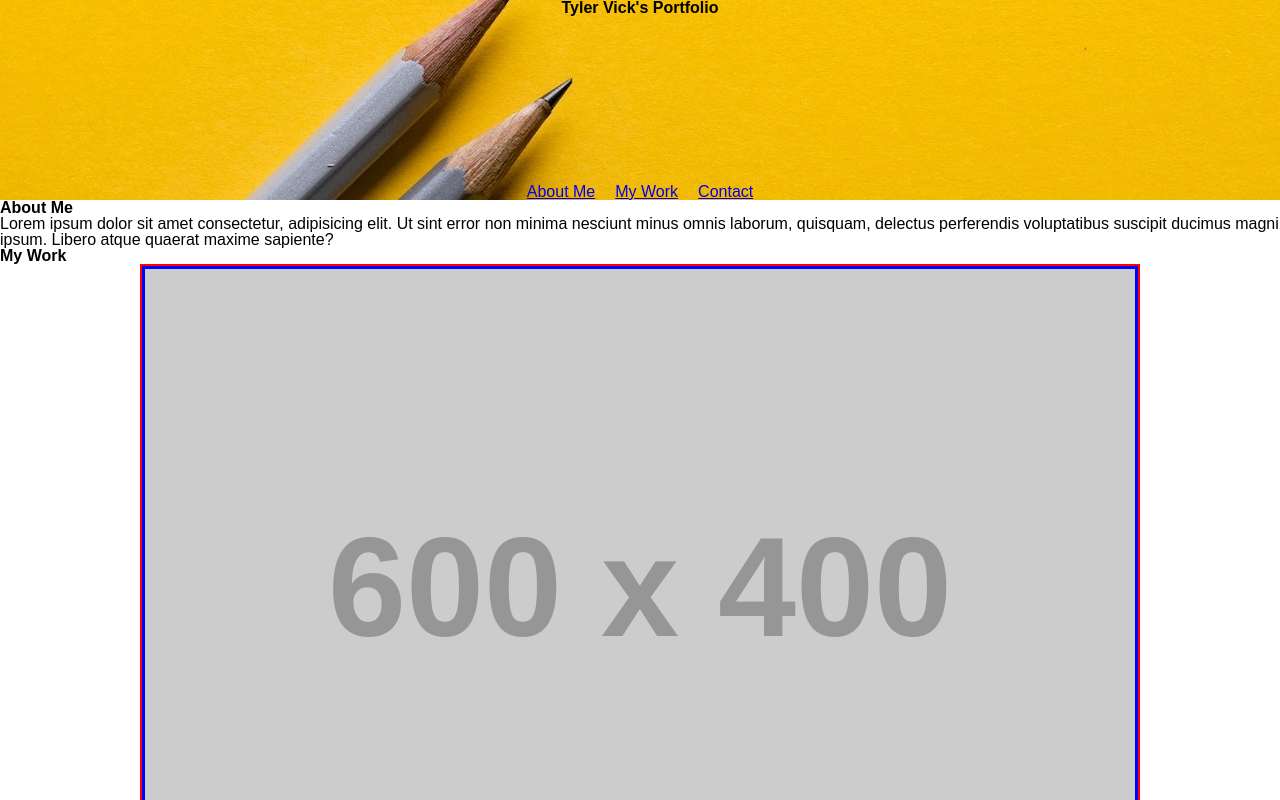
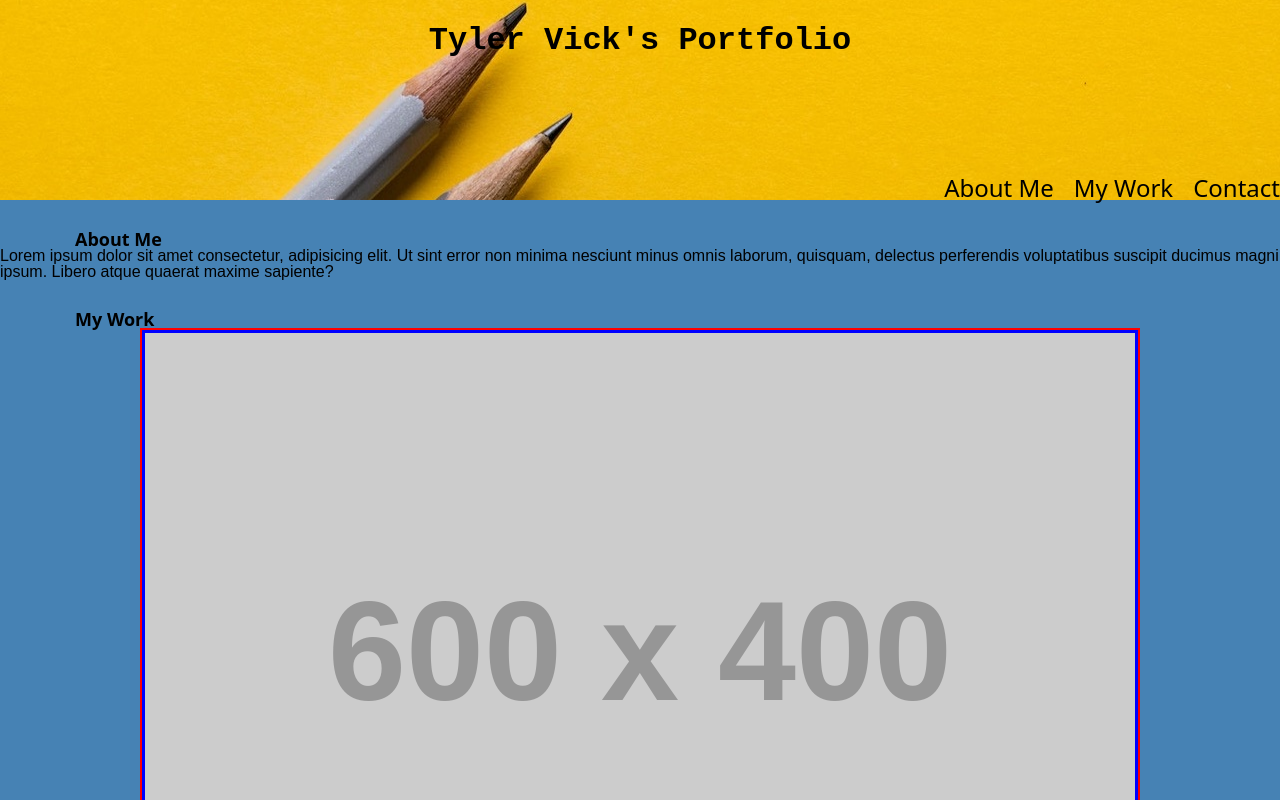
Before and after one commit to jrtvick/Advanced-CSS-Portfolio, a plain HTML site: page index-new.html in a window 1280 px wide. Shown: the top 800 px of the page. Drawn offline with Linux system fonts and the light colour scheme; placeholder pictures from the web are drawn by us.

Commit message:
Updated CSS with improved layout and stylistic decisions

```diff
--- a/assets/css/style-new.css
+++ b/assets/css/style-new.css
@@ -1,41 +1,62 @@
 body {
     display: flex;
     flex-direction: column;
-
-
     min-height: 100vh;
+    background-color: steelblue;
 }
 
 header {
     background-image: url(../nav-bar.jpg);
     min-height: 200px;
-    background-position-y: 100%;
+    background-position-y: 40%;
     display: flex;
     flex-direction: column;
 }
 
 h1 {
-
+    font-family:'Courier New', Courier, monospace;
+    font-size: xx-large;
     display: flex;
     justify-content: center;
+    padding: 25px;
 }
 
 nav {
     display: flex;
-    justify-content: center;
+    justify-content: end;
     height: 100%;
+    width: 100%;
     flex-grow: 1;
     align-items: end;
+}
+
+a {
+    text-decoration: none;
+    color: black;
 }
 
 ul {
     display: flex;
     gap: 20px;
+    font-size:x-large;
+    font-family:system-ui, -apple-system, BlinkMacSystemFont, 'Segoe UI', Roboto, Oxygen, Ubuntu, Cantarell, 'Open Sans', 'Helvetica Neue', sans-serif;
+
+}
+
+ul a:hover {
+    color:hotpink;
 }
 
 main {
     flex-grow: 1;
 
+}
+
+h2 {
+    font-family: system-ui, -apple-system, BlinkMacSystemFont, 'Segoe UI', Roboto, Oxygen, Ubuntu, Cantarell, 'Open Sans', 'Helvetica Neue', sans-serif;
+    font-size: large;
+    text-indent: 75px;
+    padding-top: 30px;
 }
 
 .project-image {
@@ -57,6 +78,16 @@ main {
     }
   }
 
+  /*
+  @media screen and (min-width: 992px) {
+    #grid {
+      flex-direction: column;
+      grid-template-rows: auto;
+      grid-template-columns: auto auto auto auto;
+    }
+  }
+*/
+
 #projects {
     border: 2px solid red;
     max-width: 1000px;
@@ -68,5 +99,18 @@ main {
 }
 
 footer {
+    display: flex;
+    justify-content: center;
+    align-content: space-between;
+    padding: 25px;
 
 }
+
+footer img {
+    width: 45px;
+    height: 45px;
+}
+
+h3 {
+    vertical-align: bottom;
+}
--- a/index.html
+++ b/index-new.html
@@ -14,18 +14,18 @@
         <nav>
             <ul>
                 <li><a href="#about">About Me</a></li>
-                <li><a href="#">My Work</a></li>
-                <li><a href="#">Contact</a></li>
+                <li><a href="#work">My Work</a></li>
+                <li><a href="#contact">Contact</a></li>
             </ul>
         </nav>
     </header>
     <main>
         <section>
-            <h2>About Me</h2>
+            <h2 id="about">About Me</h2>
             <p>Lorem ipsum dolor sit amet consectetur, adipisicing elit. Ut sint error non minima nesciunt minus omnis laborum, quisquam, delectus perferendis voluptatibus suscipit ducimus magni ipsum. Libero atque quaerat maxime sapiente?</p>
         </section>
         <section>
-            <h2>My Work</h2>
+            <h2 id="work">My Work</h2>
             <div id="projects">
 
                 <div id="big-proj"> <img class="project-image" id="image" src="https://dummyimage.com/600x400/000/fff" alt=""></div>
@@ -38,9 +38,13 @@
             </div>
         </section>
         <section>
-            <h2>Contact</h2>
+            <h2 id="contact">Contact</h2>
         </section>
     </main>
-    <footer>footer</footer>
+    <footer>
+        <img src="./assets/bear.png" alt="cartoon teddy bear">
+        <h3> &copy; Tyler Vick, 2023</h3>
+        <img src="./assets/bear.png" alt="cartoon teddy bear">
+    </footer>
 </body>
 </html>
```
Also changed, not shown: index-old.html (renamed from index old.html).
